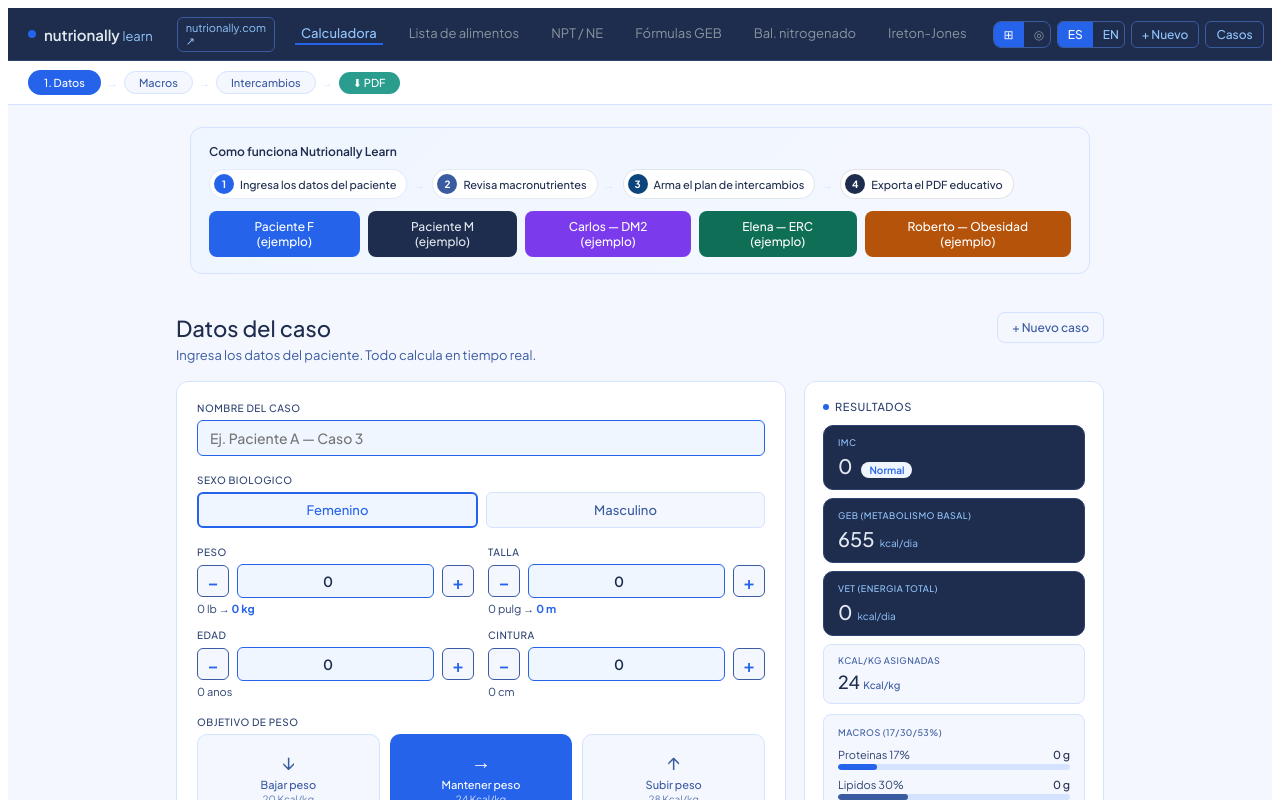
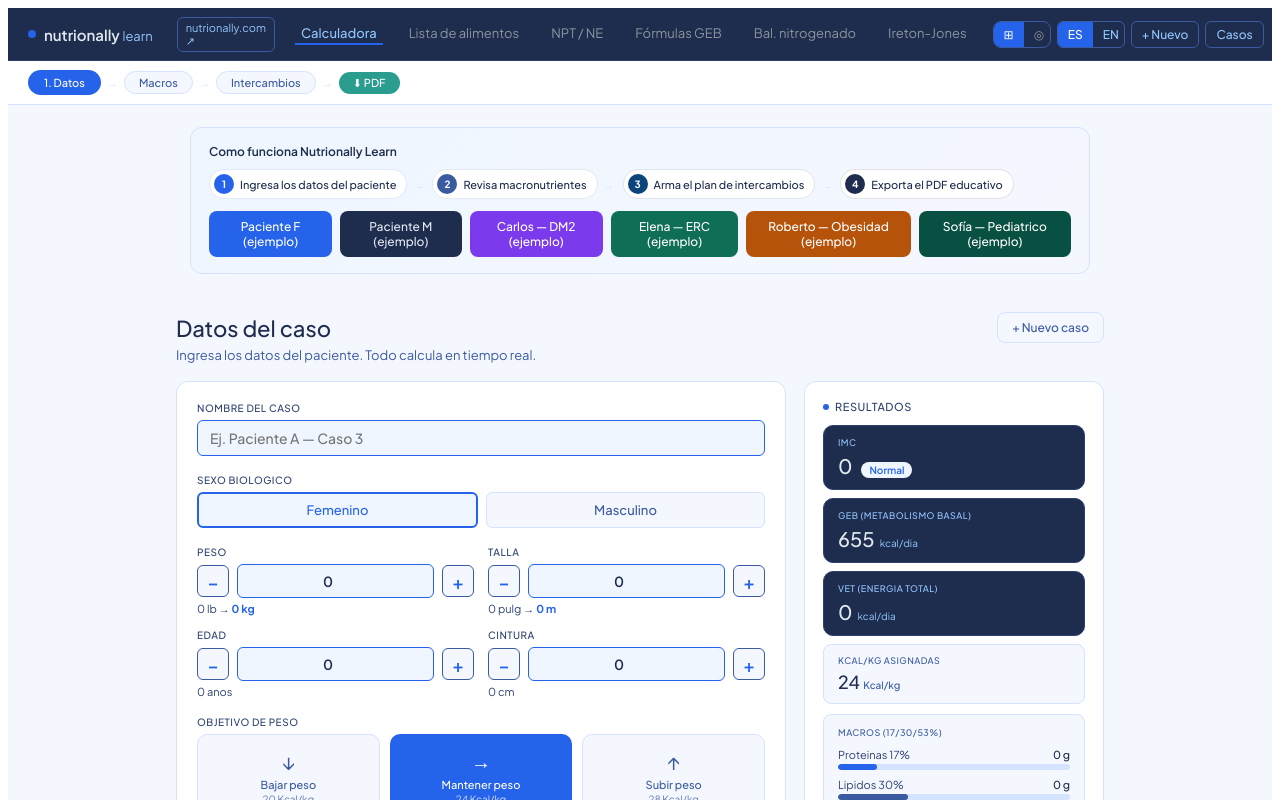
Before and after one commit to Patzz87/nutrionally-learn, a React (Vite) app: page / in a window 1280 px wide. Shown: the top 800 px of the page. Built offline with nearby package versions, Linux system fonts and the light colour scheme.

Commit message:
feat: add Sofia pediatric demo patient button

```diff
--- a/src/App.jsx
+++ b/src/App.jsx
@@ -1080,6 +1080,7 @@ function FirstRunHint({isES, onDemoF, onDemoM}) {
         {onDemoM&&<button onClick={()=>onDemoM("dm2")} style={{padding:"8px 16px",borderRadius:8,background:"#7C3AED",color:"#fff",fontSize:12,fontWeight:500,border:"none",cursor:"pointer",fontFamily:"Plus Jakarta Sans, sans-serif"}}>{isES?"Carlos — DM2 (ejemplo)":"Carlos — T2D (example)"}</button>}
         {onDemoM&&<button onClick={()=>onDemoM("erc")} style={{padding:"8px 16px",borderRadius:8,background:"#0F6E56",color:"#fff",fontSize:12,fontWeight:500,border:"none",cursor:"pointer",fontFamily:"Plus Jakarta Sans, sans-serif"}}>{isES?"Elena — ERC (ejemplo)":"Elena — CKD (example)"}</button>}
         {onDemoM&&<button onClick={()=>onDemoM("ob")} style={{padding:"8px 16px",borderRadius:8,background:"#B45309",color:"#fff",fontSize:12,fontWeight:500,border:"none",cursor:"pointer",fontFamily:"Plus Jakarta Sans, sans-serif"}}>{isES?"Roberto — Obesidad (ejemplo)":"Roberto — Obesity (example)"}</button>}
+        {onDemoM&&<button onClick={()=>onDemoM("ped")} style={{padding:"8px 16px",borderRadius:8,background:"#085041",color:"#fff",fontSize:12,fontWeight:500,border:"none",cursor:"pointer",fontFamily:"Plus Jakarta Sans, sans-serif"}}>{isES?"Sofía — Pediatrico (ejemplo)":"Sofia — Pediatric (example)"}</button>}
       </div>
     </div>
   );
@@ -1789,6 +1790,7 @@ export default function App() {
               if(type==="dm2"){setPatientState({...DEMO_PATIENT_DM2});}
               else if(type==="erc"){setPatientState({...DEMO_PATIENT_ERC});}
               else if(type==="ob"){setPatientState({...DEMO_PATIENT_OB});}
+              else if(type==="ped"){setPatientState({...DEMO_PATIENT_PED});}
               else{setPatientState({...DEMO_PATIENT_M});}
               setCaseStarted(false);}}/></div>}
           {screen==="s1"&&<Screen1 lang={lang} state={patientState} setState={setPatientState} setScreen={setScreen} isMobile={isMobile} caseStarted={caseStarted} setCaseStarted={setCaseStarted}/>
```
